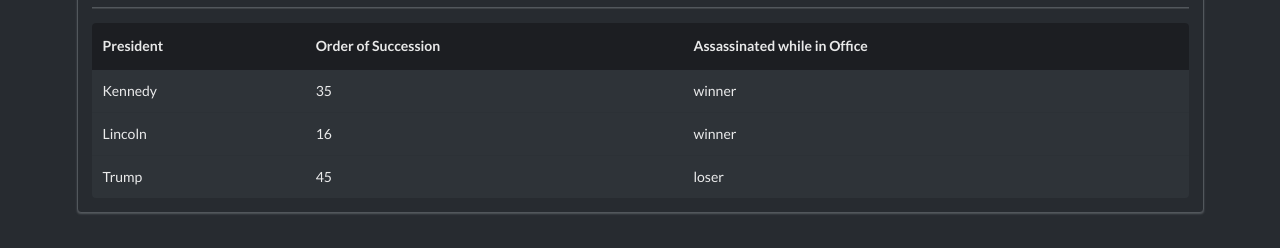
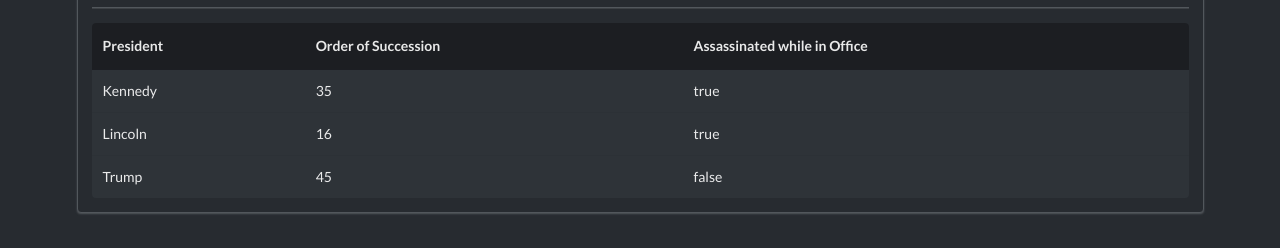
Before and after one commit to guillaumemaiano/AngularUdemyCourse, an Angular app in the folder AngularUdemyModules/: page /collections in a window 1280 px wide. Shown: the part 178-426 px from the top of the page. Built offline with nearby package versions, Linux system fonts and the light colour scheme.

Commit message:
More reusable

```diff
--- a/AngularUdemyModules/src/app/collections/table/table.component.html
+++ b/AngularUdemyModules/src/app/collections/table/table.component.html
@@ -6,9 +6,8 @@
     </thead>
     <tbody>
         <tr *ngFor="let president of data">
-            <td >{{ president.name }}</td>
-            <td >{{ president.succession }}</td>
-            <td >{{ president.killed ? "winner" : "loser"}}</td>
+            <td *ngFor="let header of headers"> {{  president[header.key] }}
+            </td>
         </tr>
     </tbody>
 </table>
```
